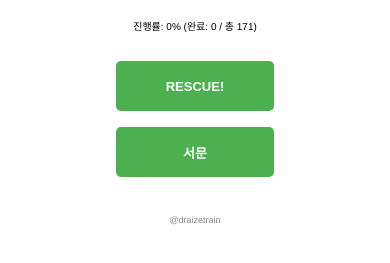
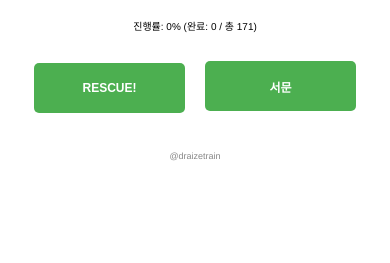
Before and after one commit to draizetrain/kachisan-favorite-song-sorter, a plain HTML site: page index.html in a window 390 px wide. Shown: the part 99-362 px from the top of the page. Drawn offline with Linux system fonts and the light colour scheme.

Commit message:
Update index.html

```diff
--- a/index.html
+++ b/index.html
@@ -62,8 +62,8 @@ h2 {
         /* 모바일 대응 */
         @media (max-width: 600px) {
             .song-btn {
-                width: 45%;  /* 버튼 크기 조정 */
-                font-size: 13px; /* 글자 크기 조정 */
+                width: 43%;  /* 버튼 크기 조정 */
+                font-size: 12px; /* 글자 크기 조정 */
             }
         }
 
```
